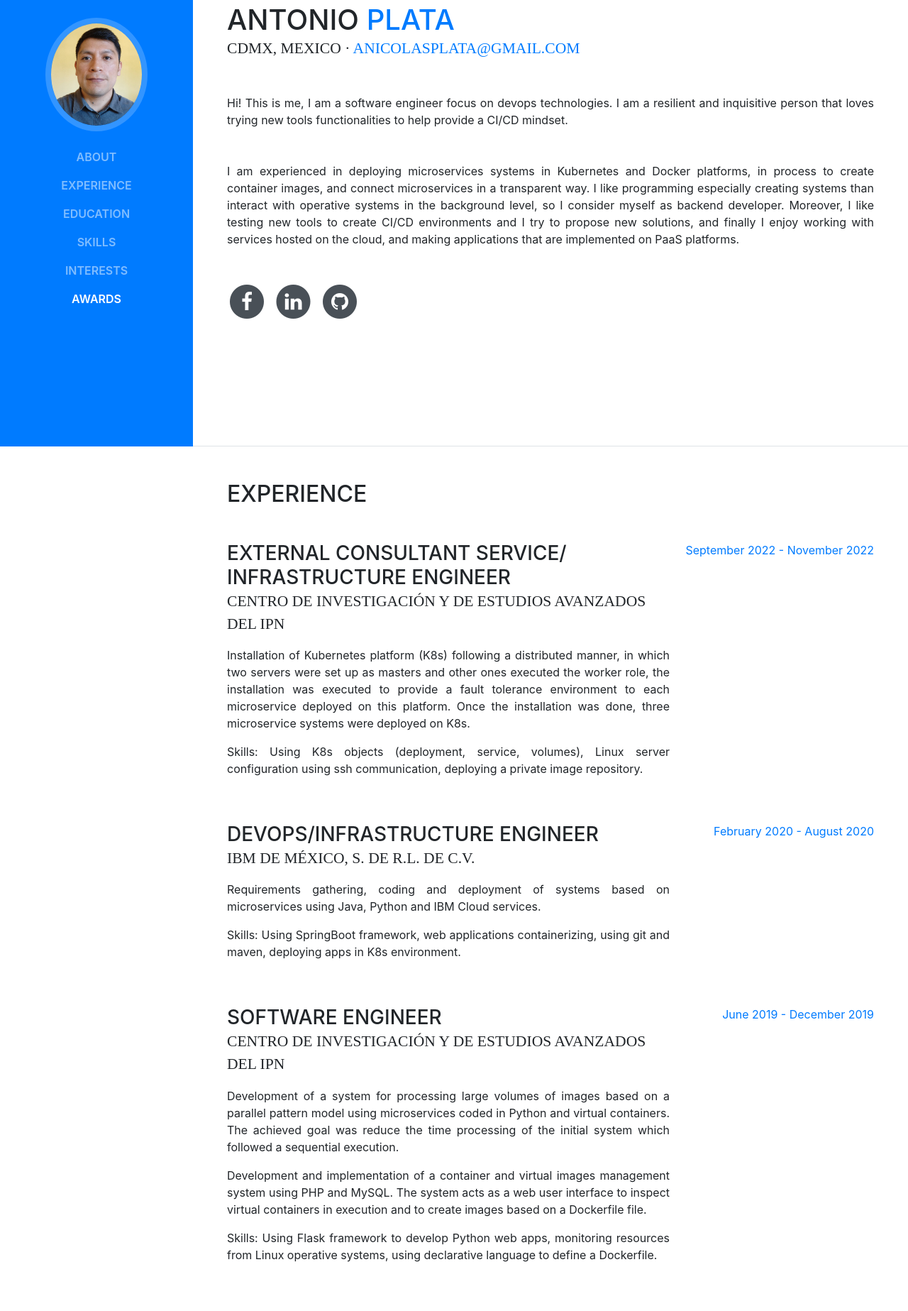
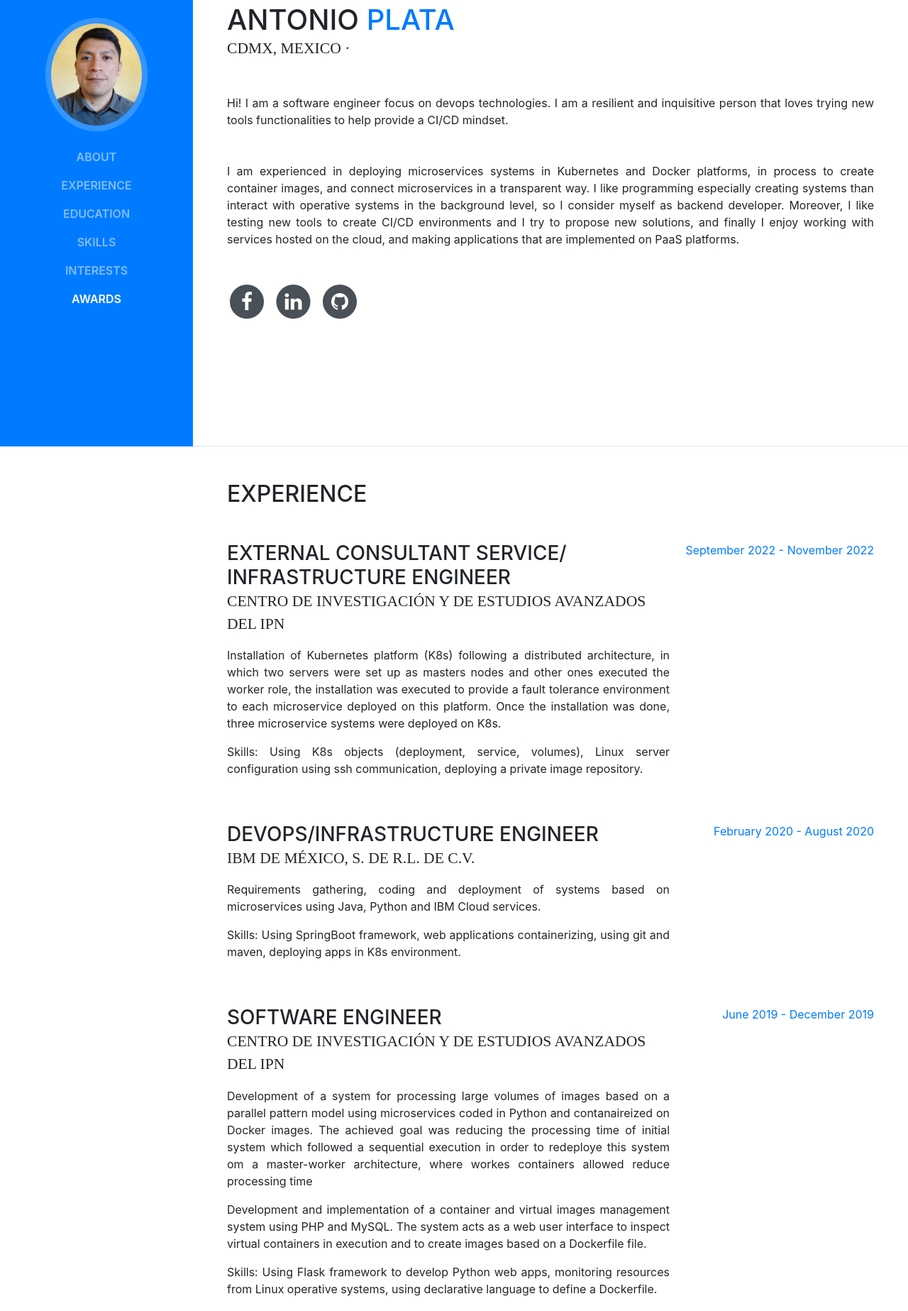
Before and after one commit to ntonx/ntonx.github.io, a website with bundled scripts: page index.html in a window 1280 px wide. Shown: the part 171-2018 px from the top of the page at 71% size. Built offline with nearby package versions, Linux system fonts and the light colour scheme; a web font is replaced by a local one.

Commit message:
Modify index.html

```diff
--- a/index.html
+++ b/index.html
@@ -14,9 +14,7 @@
     <link rel="shortcut icon" href="https://github.com/ntonx/ntonx.github.io/blob/main/img/myicon.ico"/>
     -->
     <title>My personal portfolio</title>
-    <!--
-    docker run --rm -p 8888:80 -v D:\ntonx.github.io:/var/www/html ddomizzi/apache:php
-    -->
+
     <!-- Bootstrap core CSS -->
     <link href="vendor/bootstrap/css/bootstrap.min.css" rel="stylesheet">
 
@@ -83,15 +81,15 @@
             <span class="text-primary">Plata</span>
           </h1>
           <div class="subheading mb-5">CDMX, Mexico ·
-            <a href="mailto:anicolasplata@gmail.com">anicolasplata@gmail.com</a>
+
           </div>
-          <p class="mb-5" align="justify">Hi! This is me, I am a software engineer focus on devops technologies. I am a resilient and inquisitive person that loves trying new tools functionalities to help provide a CI/CD mindset.</p>
+          <p class="mb-5" align="justify">Hi! I am a software engineer focus on devops technologies. I am a resilient and inquisitive person that loves trying new tools functionalities to help provide a CI/CD mindset.</p>
           <p class="mb-5" align="justify">I am experienced in deploying microservices systems in Kubernetes and Docker platforms, in process to create container images, and connect microservices in a transparent way. I like programming especially creating systems than interact with operative systems in the background level, so I consider myself as backend developer.
             Moreover, I like testing new tools to create CI/CD environments and I try to propose new solutions, and finally I enjoy working with services hosted on the cloud, and making applications that are implemented on PaaS platforms.
             </p>
           <ul class="list-inline list-social-icons mb-0">
             <li class="list-inline-item">
-              <a href="https://www.facebook.com/anpcode/" target="_blank">
+              <a href="https://www.facebook.com" target="_blank">
                 <span class="fa-stack fa-lg">
                   <i class="fa fa-circle fa-stack-2x"></i>
                   <i class="fa fa-facebook fa-stack-1x fa-inverse"></i>
@@ -136,7 +134,7 @@
             <div class="resume-content mr-auto">
               <h3 class="mb-0">External consultant service/ Infrastructure engineer</h3>
               <div class="subheading mb-3">Centro de Investigación y de Estudios Avanzados del IPN</div>
-              <p align="justify">Installation of Kubernetes platform (K8s) following a distributed manner, in which two servers were set up as masters and other ones executed the worker role, the installation was executed to provide a fault tolerance environment to each microservice deployed on this platform. Once the installation was done, three microservice systems were deployed on K8s.</p>
+              <p align="justify">Installation of Kubernetes platform (K8s) following a distributed architecture, in which two servers were set up as masters nodes and other ones executed the worker role, the installation was executed to provide a fault tolerance environment to each microservice deployed on this platform. Once the installation was done, three microservice systems were deployed on K8s.</p>
               <p align="justify">Skills: Using K8s objects (deployment, service, volumes), Linux server configuration using ssh communication, deploying a private image repository.</p>
             </div>
             <div class="resume-date text-md-right">
@@ -160,7 +158,7 @@
             <div class="resume-content mr-auto">
               <h3 class="mb-0">Software engineer</h3>
               <div class="subheading mb-3">Centro de Investigación y de Estudios Avanzados del IPN</div>
-              <p align="justify">Development of a system for processing large volumes of images based on a parallel pattern model using microservices coded in Python and virtual containers. The achieved goal was reduce the time processing of the initial system which followed a sequential execution.</p>
+              <p align="justify">Development of a system for processing large volumes of images based on a parallel pattern model using microservices coded in Python and contanaireized on Docker images. The achieved goal was reducing the processing time of initial system which followed a sequential execution in order to redeploye this system om a master-worker architecture, where workes containers allowed reduce processing time</p>
               <p align="justify">Development and implementation of a container and virtual images management system using PHP and MySQL. The system acts as a web user interface to inspect virtual containers in execution and to create images based on a Dockerfile file.</p></p>
               <p align="justify">Skills: Using Flask framework to develop Python web apps, monitoring resources from Linux operative systems, using declarative language to define a Dockerfile.</p>
             </div>
```
